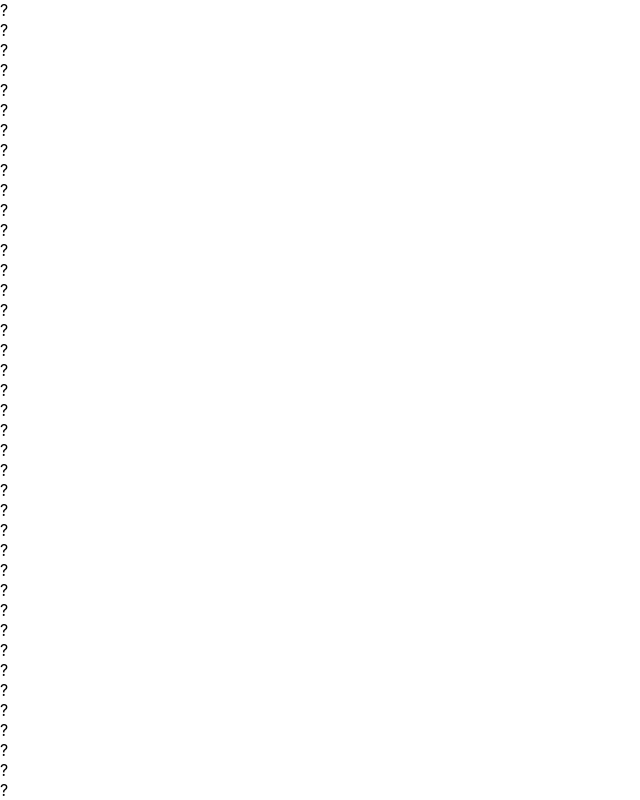
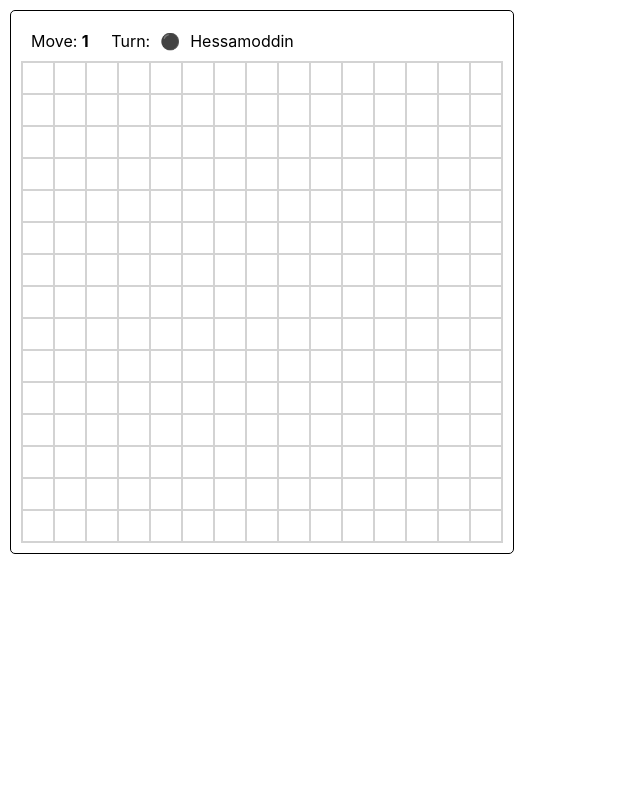
Before and after one commit to ahs502/gobang, a React (Create React App) app: page / in a window 1280 px wide. Shown: the top 800 px of the page, without its empty margins (0-640 px from the left). Built offline with nearby package versions, Linux system fonts and the light colour scheme.

Commit message:
Style Gameboard component

```diff
--- a/src/components/Gameboard.tsx
+++ b/src/components/Gameboard.tsx
@@ -6,11 +6,40 @@ import PlayerType from 'src/types/PlayerType';
 import RoomPosition from 'src/types/RoomPosition';
 
 const useStyles = createUseStyles({
-  root: {},
-  bead: {},
-  info: {},
-  board: {},
-  room: {}
+  root: {
+    display: 'inline-block',
+    userSelect: 'none',
+    margin: 10,
+    padding: 10,
+    border: '1px solid black',
+    borderRadius: 5
+  },
+  info: {
+    margin: 10
+  },
+  bead: {
+    display: 'inline',
+    margin: '0 10px'
+  },
+  board: {
+    border: '1px solid lightgrey'
+  },
+  room: {
+    display: 'inline-block',
+    cursor: 'pointer',
+    margin: 0,
+    padding: 0,
+    fontSize: '28px',
+    lineHeight: '30px',
+    width: 30,
+    border: '1px solid lightgrey',
+    '& > div': {
+      position: 'relative',
+      top: -1,
+      left: 3,
+      width: 20
+    }
+  }
 });
 
 export interface GameboardProps {
@@ -43,17 +72,6 @@ const Gameboard: FC<GameboardProps> = ({ game, blackPlayer, whitePlayer, onRoomS
 
   return (
     <div className={styles.root}>
-      <div className={styles.board}>
-        {game.state.map((rowRooms, row) => (
-          <div key={row}>
-            {rowRooms.map((room, column) => (
-              <div key={column} className={styles.room} onClick={() => onRoomSelect({ row, column })}>
-                {room === 'BLACK' ? 'X' : room === 'WHITE' ? 'O' : '?'}
-              </div>
-            ))}
-          </div>
-        ))}
-      </div>
       <div className={styles.info}>
         {game.status === 'FINISHED' ? (
           <Fragment>{otherPlayer.toString()} won!</Fragment>
@@ -61,11 +79,23 @@ const Gameboard: FC<GameboardProps> = ({ game, blackPlayer, whitePlayer, onRoomS
           <Fragment>No winners.</Fragment>
         ) : (
           <Fragment>
-            Move: {game.status + 1}, Turn:
-            <div className={styles.bead}>{turn === 'BLACK' ? '(X)' : '(O)'}</div>
+            Move: <strong>{game.status + 1}</strong>
+            &nbsp;&nbsp;&nbsp;&nbsp; Turn:
+            <div className={styles.bead}>{turn === 'BLACK' ? '⚫' : '⚪'}</div>
             {player.toString()}
           </Fragment>
         )}
+      </div>
+      <div className={styles.board}>
+        {game.state.map((rowRooms, row) => (
+          <div key={row}>
+            {rowRooms.map((room, column) => (
+              <div key={column} className={styles.room} onClick={() => onRoomSelect({ row, column })}>
+                <div>{room === 'BLACK' ? '⚫' : room === 'WHITE' ? '⚪' : ' '}</div>
+              </div>
+            ))}
+          </div>
+        ))}
       </div>
     </div>
   );
```
